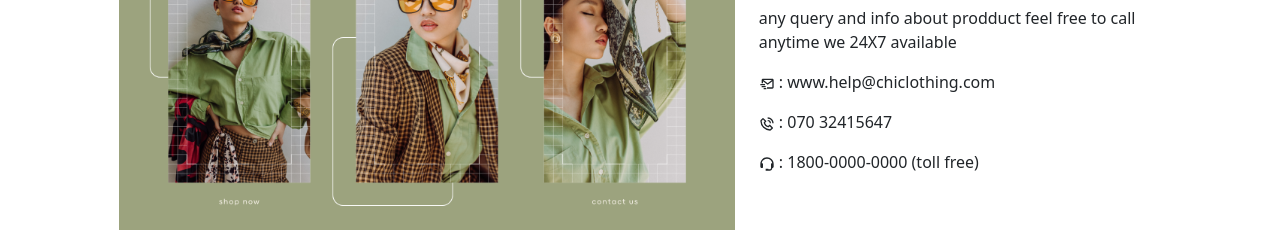
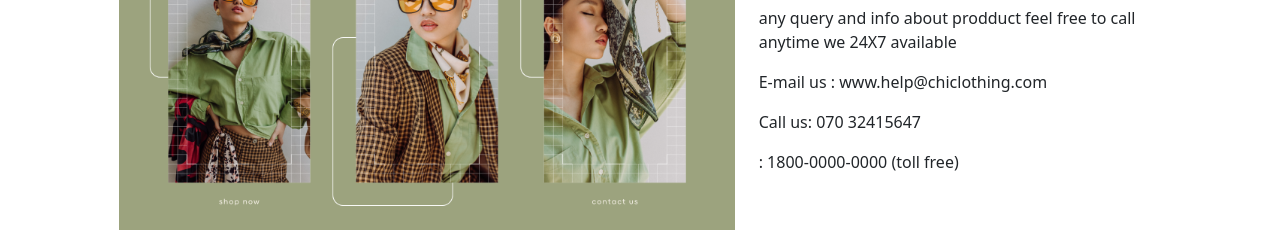
Before and after one commit to vellystopper/chi-web, a React (Create React App) app in the folder client/: page /contact in a window 1280 px wide. Shown: the part 224-456 px from the top of the page. Built offline with nearby package versions, Linux system fonts and the light colour scheme; no server answers.

Commit message:
Update Contact.js

```diff
--- a/client/src/pages/Contact.js
+++ b/client/src/pages/Contact.js
@@ -1,7 +1,7 @@
 import React from 'react'
 import { Link } from "react-router-dom";
 import Layout from '../components/Layout/Layout'
-import { BiMailSend, BiPhoneCall, BiSupport } from "react-icons/bi";
+// import { BiMailSend, BiPhoneCall, BiSupport } from "react-icons/bi";
 
 const Contact = () => {
   return (
@@ -23,13 +23,12 @@ const Contact = () => {
             available
           </p>
           <p className="mt-3">
-            <BiMailSend /> : www.help@chiclothing.com
+            E-mail us : www.help@chiclothing.com
+          </p>
+          <p className="mt-3"> Call us: 070 32415647
           </p>
           <p className="mt-3">
-            <BiPhoneCall /> : 070 32415647
-          </p>
-          <p className="mt-3">
-            <BiSupport /> : 1800-0000-0000 (toll free)
+             : 1800-0000-0000 (toll free)
           </p>
         </div>
       </div>
```
